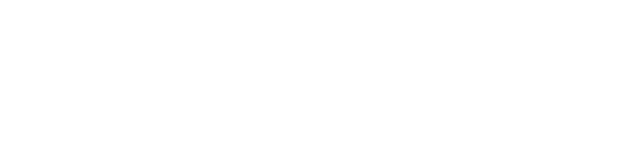
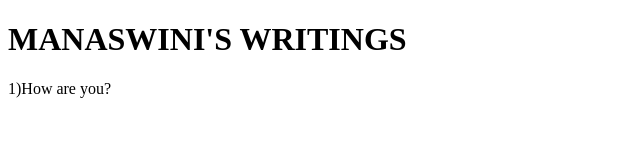
Before and after one commit to manaswini0/manaswini0.github.io, a plain HTML site: page writings.html in a window 1280 px wide. Shown: the whole page, without its empty margins (0-640 px from the left). Drawn offline with Linux system fonts and the light colour scheme.

Commit message:
writings

```diff
--- a/writings.html
+++ b/writings.html
@@ -6,9 +6,11 @@
 </head>
 <body>
 
+<h1>
+    MANASWINI'S WRITINGS
+</h1>
 
-
-
+1)How are you?
 
 </body>
 </html>
```
Also changed, not shown: index.html (+1 -1 lines).
